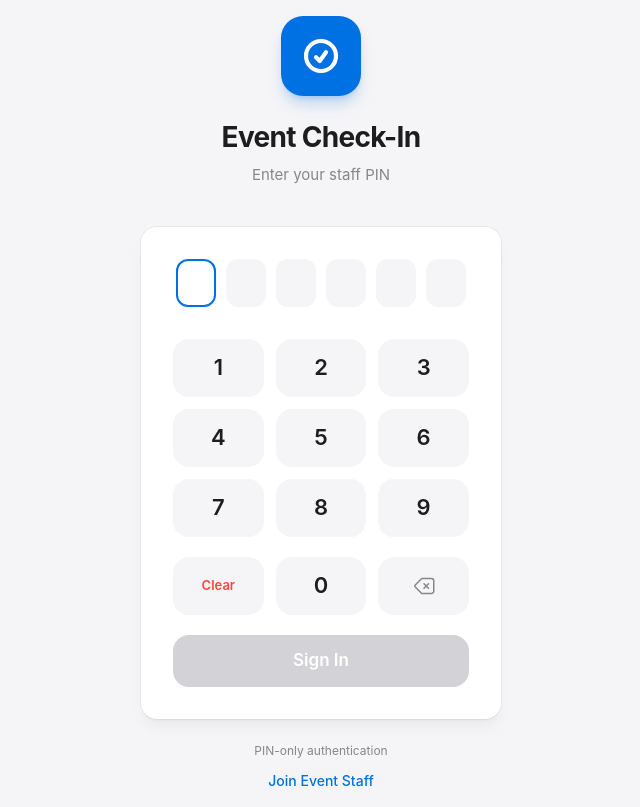
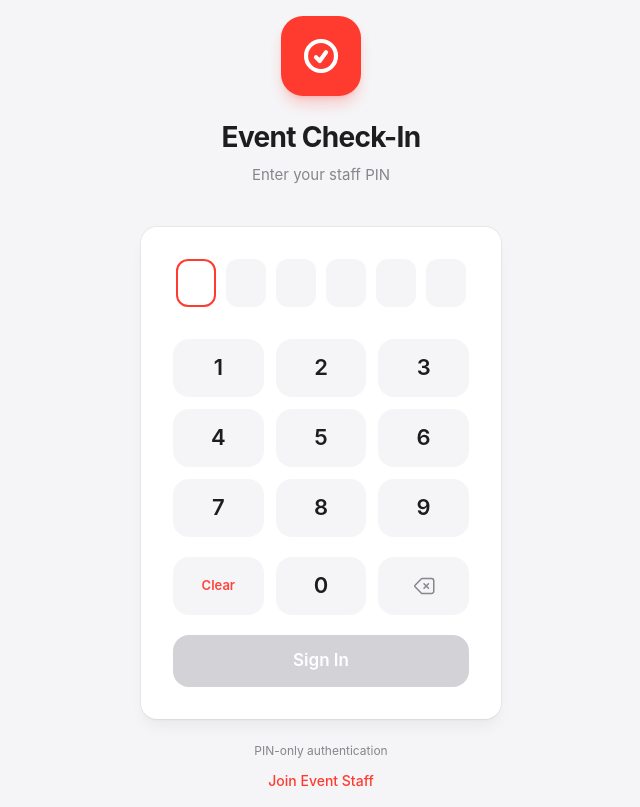
Before and after one commit to wendykodes/eventcheck, a React (Vite) app in the folder frontend/: page /login in a window 1280 px wide. Shown: the whole page, without its empty margins (319-959 px from the left). Built offline with nearby package versions, Linux system fonts and the light colour scheme.

Commit message:
Redefine theme brand colors to Sunshine Red

```diff
--- a/frontend/src/index.css
+++ b/frontend/src/index.css
@@ -13,16 +13,16 @@
   --color-ink-900: #121213;
   --color-ink-950: #0a0a0b;
 
-  --color-blue-50: #e8f2ff;
-  --color-blue-100: #cce4ff;
-  --color-blue-200: #99c9ff;
-  --color-blue-300: #66adff;
-  --color-blue-400: #3391ff;
-  --color-blue-500: #0071e3;
-  --color-blue-600: #005bbf;
-  --color-blue-700: #004499;
-  --color-blue-800: #002e73;
-  --color-blue-900: #001a4d;
+  --color-blue-50: #fff1f0;
+  --color-blue-100: #ffe3e0;
+  --color-blue-200: #ffc9c2;
+  --color-blue-300: #ffa194;
+  --color-blue-400: #ff705e;
+  --color-blue-500: #ff3b30;
+  --color-blue-600: #e62217;
+  --color-blue-700: #c4150c;
+  --color-blue-800: #a10b04;
+  --color-blue-900: #7e0500;
 
   --color-green-50: #e8f8ee;
   --color-green-500: #30d158;
@@ -96,9 +96,9 @@ body {
   to { opacity: 1; transform: translateY(0); }
 }
 @keyframes pulse-ring {
-  0% { box-shadow: 0 0 0 0 rgba(0, 113, 227, 0.4); }
-  70% { box-shadow: 0 0 0 12px rgba(0, 113, 227, 0); }
-  100% { box-shadow: 0 0 0 0 rgba(0, 113, 227, 0); }
+  0% { box-shadow: 0 0 0 0 rgba(255, 59, 48, 0.4); }
+  70% { box-shadow: 0 0 0 12px rgba(255, 59, 48, 0); }
+  100% { box-shadow: 0 0 0 0 rgba(255, 59, 48, 0); }
 }
 @keyframes shimmer {
   0% { background-position: -200% 0; }
@@ -154,12 +154,12 @@ body {
   transition: transform 0.2s cubic-bezier(0.22, 1, 0.36, 1), box-shadow 0.2s ease, border-color 0.2s ease;
 }
 .card:hover {
-  border-color: rgba(0,113,227,0.25);
+  border-color: rgba(255, 59, 48, 0.25);
   box-shadow: 0 4px 20px rgba(0,0,0,0.06), 0 1px 4px rgba(0,0,0,0.03);
   transform: translateY(-1px);
 }
 .dark .card:hover {
-  border-color: rgba(0,113,227,0.35);
+  border-color: rgba(255, 59, 48, 0.35);
   box-shadow: 0 4px 24px rgba(0,0,0,0.3);
 }
 
@@ -198,12 +198,12 @@ body {
 .btn:disabled { opacity: 0.4; cursor: not-allowed; transform: none !important; }
 
 .btn-primary {
-  background: #0071e3;
+  background: var(--color-blue-500);
   color: white;
-  box-shadow: 0 2px 8px rgba(0,113,227,0.25);
+  box-shadow: 0 2px 8px rgba(255, 59, 48, 0.25);
 }
-.btn-primary:hover:not(:disabled) { background: #0062c4; box-shadow: 0 4px 14px rgba(0,113,227,0.35); }
-.dark .btn-primary { box-shadow: 0 2px 10px rgba(0,113,227,0.3); }
+.btn-primary:hover:not(:disabled) { background: var(--color-blue-600); box-shadow: 0 4px 14px rgba(255, 59, 48, 0.35); }
+.dark .btn-primary { box-shadow: 0 2px 10px rgba(255, 59, 48, 0.3); }
 
 .btn-secondary {
   background: var(--color-surface-hover);
@@ -250,8 +250,8 @@ body {
   appearance: none;
 }
 .input-field:focus {
-  border-color: #0071e3;
-  box-shadow: 0 0 0 4px rgba(0,113,227,0.12);
+  border-color: var(--color-blue-500);
+  box-shadow: 0 0 0 4px rgba(255, 59, 48, 0.12);
 }
 .input-field::placeholder { color: var(--color-text-secondary); opacity: 0.5; }
 .input-error { border-color: #ff453a; }
@@ -271,8 +271,8 @@ body {
   -webkit-appearance: none;
 }
 .search-field:focus {
-  border-color: #0071e3;
-  box-shadow: 0 0 0 4px rgba(0,113,227,0.12);
+  border-color: var(--color-blue-500);
+  box-shadow: 0 0 0 4px rgba(255, 59, 48, 0.12);
 }
 .search-field::placeholder { color: var(--color-text-secondary); opacity: 0.4; }
 
@@ -286,13 +286,13 @@ body {
   font-weight: 600;
   letter-spacing: 0.01em;
 }
-.badge-blue { background: #e8f2ff; color: #0071e3; }
+.badge-blue { background: var(--color-blue-50); color: var(--color-blue-500); }
 .badge-green { background: #e8f8ee; color: #30d158; }
 .badge-orange { background: #fff2e0; color: #ff9f0a; }
 .badge-red { background: #ffe8e8; color: #ff453a; }
 .badge-gray { background: var(--color-surface-hover); color: var(--color-text-secondary); }
 
-.dark .badge-blue { background: rgba(0,113,227,0.15); color: #66adff; }
+.dark .badge-blue { background: rgba(255, 59, 48, 0.15); color: #ff7575; }
 .dark .badge-green { background: rgba(48,209,88,0.15); color: #30d158; }
 .dark .badge-orange { background: rgba(255,159,10,0.15); color: #ff9f0a; }
 .dark .badge-red { background: rgba(255,69,58,0.15); color: #ff453a; }
@@ -349,16 +349,16 @@ body {
   width: 56px;
   height: 56px;
   border-radius: 50%;
-  background: #0071e3;
+  background: var(--color-blue-500);
   color: white;
   display: flex;
   align-items: center;
   justify-content: center;
-  box-shadow: 0 4px 20px rgba(0,113,227,0.35);
+  box-shadow: 0 4px 20px rgba(255, 59, 48, 0.35);
   transition: all 0.2s cubic-bezier(0.22, 1, 0.36, 1);
   z-index: 40;
   cursor: pointer;
   border: none;
 }
 .fab:active { transform: scale(0.9); }
-.fab:hover { box-shadow: 0 6px 28px rgba(0,113,227,0.45); transform: translateY(-1px); }
+.fab:hover { box-shadow: 0 6px 28px rgba(255, 59, 48, 0.45); transform: translateY(-1px); }
```
